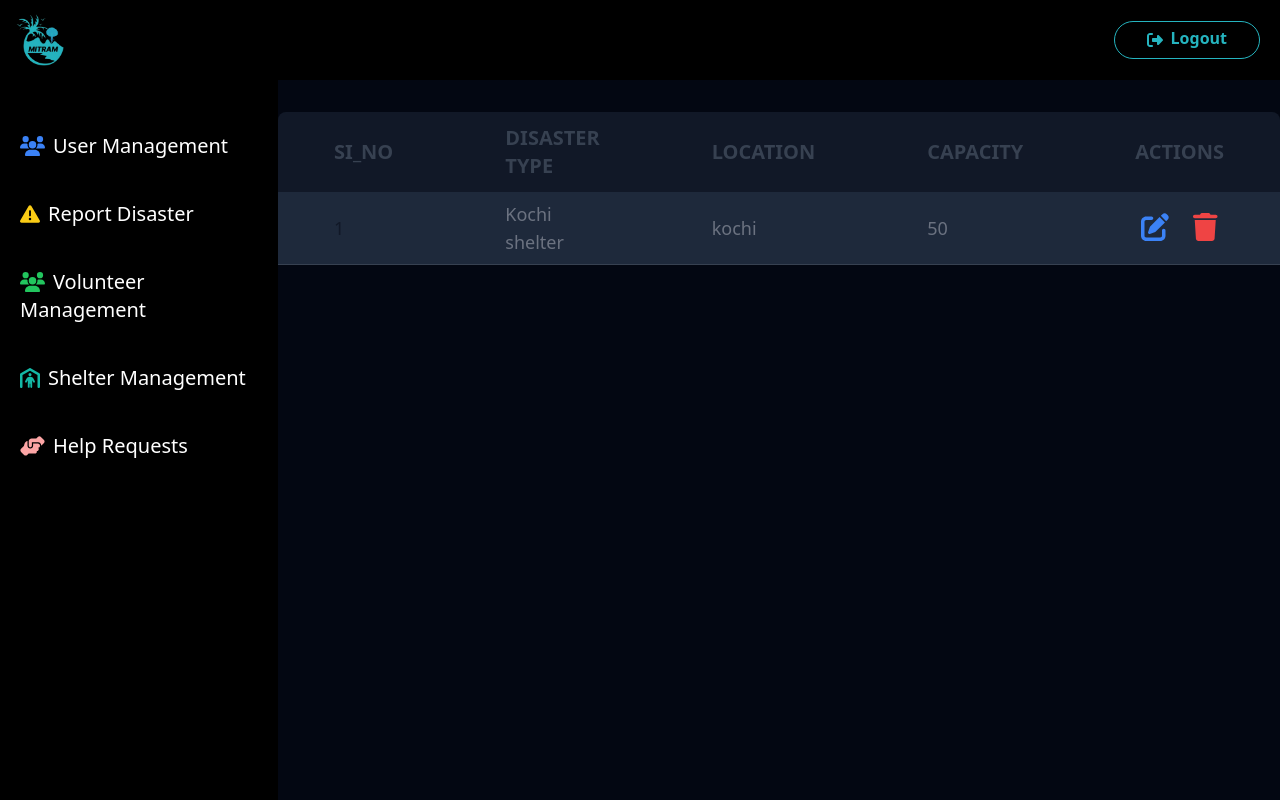
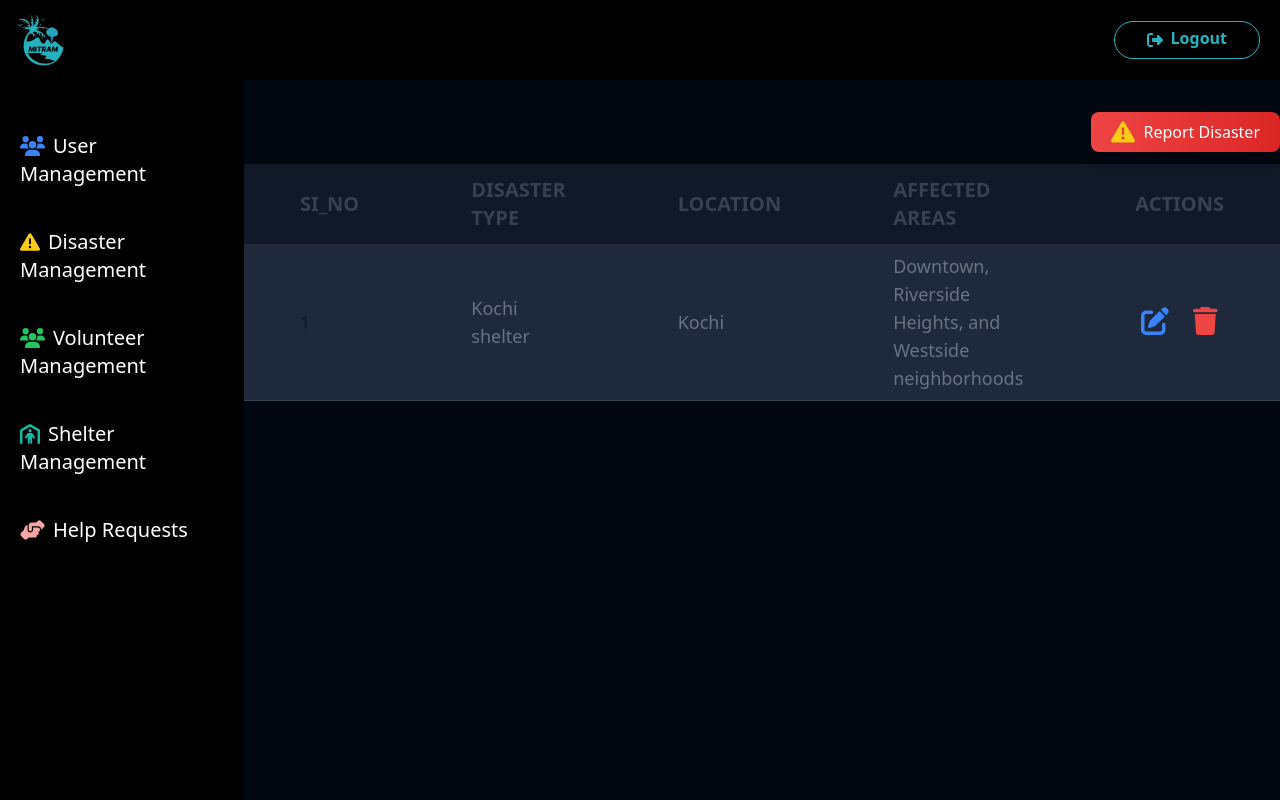
Before and after one commit to RENJITHPS10/mitram_frontend, a React (Vite) app: page /disastermngm in a window 1280 px wide. Built offline with nearby package versions, Linux system fonts and the light colour scheme.

Commit message:
changes updated

```diff
--- a/src/components/Adminsidebar.jsx
+++ b/src/components/Adminsidebar.jsx
@@ -17,7 +17,7 @@ function Adminsidebar() {
                 <Link to={'/disastermngm'}>
                     <h1 className='text-xl text-white p-5'>
                         <FontAwesomeIcon icon={faTriangleExclamation} className='me-2 text-yellow-400' />
-                        Report Disaster
+                        Disaster Management
                     </h1>
                 </Link>
                 <Link to={'/volunteermngm'}>
--- a/src/pages/DisasterManagement.jsx
+++ b/src/pages/DisasterManagement.jsx
@@ -1,56 +1,55 @@
-import React from 'react'
-import Adminsidebar from '../components/Adminsidebar'
-import AdminHeader from '../components/AdminHeader'
-import { FontAwesomeIcon } from '@fortawesome/react-fontawesome'
-import { faEdit, faTrash } from '@fortawesome/free-solid-svg-icons'
+import React, { useState } from 'react';
+import Adminsidebar from '../components/Adminsidebar';
+import AdminHeader from '../components/AdminHeader';
+import { FontAwesomeIcon } from '@fortawesome/react-fontawesome';
+import { faEdit, faTrash, faTriangleExclamation } from '@fortawesome/free-solid-svg-icons';
+
+function DisasterManagement() {
+  // State to control the modal visibility
+  const [isModalOpen, setIsModalOpen] = useState(false);
 
 
-function DisasterManagement() {
+
+
+
+
+
   return (
     <>
       <AdminHeader />
       <div className='flex'>
         <Adminsidebar />
-                <div className='bg-gray-950  w-full '>
-                    <div className='flex justify-center  h-screen pt-28'>
-
-
-                        <div className="relative overflow-x-auto  max-w-6xl  sm:rounded-lg">
+        <div className='bg-gray-950 w-full'>
+          <div className='flex justify-center h-screen pt-28'>
+            <div className="relative overflow-x-auto max-w-6xl sm:rounded-lg">
               <div className='overflow-x-auto'>
-                                <table className="w-full text-sm text-left   shadow-xl text-gray-500 dark:text-gray-400">
-                                    <thead className="text-xs text-gray-700   bg-gray-900 dark:text-gray-400 uppercase">
+                <div className='flex justify-end'>
+                  <button
+                    className="text-white px-5 py-2 bg-gradient-to-r from-red-500 to-red-600 rounded-lg shadow-lg hover:from-red-700 hover:to-red-800 transform transition duration-300 mb-3"
+                    onClick={() => setIsModalOpen(true)}
+                  >
+                    <FontAwesomeIcon icon={faTriangleExclamation} className='me-2 text-yellow-400 fa-xl' />
+                    Report Disaster
+                  </button>
+                </div>
+                <table className="w-full text-sm text-left shadow-xl text-gray-500 dark:text-gray-400">
+                  <thead className="text-xs text-gray-700 bg-gray-900 dark:text-gray-400 uppercase">
                     <tr>
-                                            <th scope="col" className="md:px-14 px-5 md:py-3 text-xl">
-                                                SI_NO
-                                            </th>
-                                            <th scope="col" className="md:px-14 px-5 md:py-3 text-xl">
-                                              Disaster Type
-                                            </th>
-                                            <th scope="col" className="md:px-14 px-5 md:py-3 text-xl">
-                                                Location
-                                            </th>
-                                            <th scope="col" className="md:px-14 px-5 md:py-3 text-xl">
-                                                Capacity
-                                            </th>
-                                            <th scope="col" className="md:px-14 px-5 md:py-3 text-xl">
-                                                ACTIONs
-                                            </th>
+                      <th scope="col" className="md:px-14 px-5 md:py-3 text-xl">SI_NO</th>
+                      <th scope="col" className="md:px-14 px-5 md:py-3 text-xl">Disaster Type</th>
+                      <th scope="col" className="md:px-14 px-5 md:py-3 text-xl">Location</th>
+                      <th scope="col" className="md:px-14 px-5 md:py-3 text-xl">Affected Areas</th>
+                      <th scope="col" className="md:px-14 px-5 md:py-3 text-xl">ACTIONs</th>
                     </tr>
                   </thead>
                   <tbody>
-                                        <tr className=" border-b bg-slate-800 border-gray-700 hover:bg-gray-800 ">
+                    <tr className="border-b bg-slate-800 border-gray-700 hover:bg-gray-800">
                       <th scope="row" className="md:px-14 px-5 py-2 text-lg font-medium text-gray-900 whitespace-nowrap dark:text-white">
                         1
                       </th>
-                                            <td className="md:px-14 px-5 py-2 text-lg">
-                                                Kochi shelter
-                                            </td>
-                                            <td className="md:px-14 px-5 py-2 text-lg">
-                                                kochi
-                                            </td>
-                                            <td className="md:px-14 px-5 py-2 text-lg">
-                                                50
-                                            </td>
+                      <td className="md:px-14 px-5 py-2 text-lg">Kochi shelter</td>
+                      <td className="md:px-14 px-5 py-2 text-lg">Kochi</td>
+                      <td className="md:px-14 px-5 py-2 text-lg">Downtown, Riverside Heights, and Westside neighborhoods</td>
                       <td className="px-6 py-4 text-center space-x-4">
                         <button className="text-blue-500 hover:text-blue-600">
                           <FontAwesomeIcon icon={faEdit} className='fa-2x me-2' />
@@ -60,22 +59,73 @@ function DisasterManagement() {
                         </button>
                       </td>
                     </tr>
-
-
                   </tbody>
                 </table>
               </div>
             </div>
-
-
+          </div>
         </div>
       </div>
 
+      {/* Modal for Reporting Disaster */}
+      {isModalOpen && (
+        <div className="fixed inset-0 bg-gray-800 bg-opacity-50 flex items-center justify-center">
+          <div className="bg-white rounded-lg shadow-lg p-6 w-1/3">
+            <h2 className="text-2xl font-semibold mb-4">Report a Disaster</h2>
+            <form >
+              <div className="mb-4">
+                <label htmlFor="disasterType" className="block text-lg mb-2">Disaster Type</label>
+                <input
+                  type="text"
 
+                  className="w-full px-4 py-2 border rounded-md"
+                  placeholder="Enter disaster type"
+                  required
+                />
               </div>
+              <div className="mb-4">
+                <label htmlFor="location" className="block text-lg mb-2">Location</label>
+                <input
+                  type="text"
+                  id="location"
+                  name="location"
 
+                  className="w-full px-4 py-2 border rounded-md"
+                  placeholder="Enter location"
+                  required
+                />
+              </div>
+              <div className="mb-4">
+                <label htmlFor="affectedAreas" className="block text-lg mb-2">Affected Areas</label>
+                <textarea
+                  id="affectedAreas"
+                  name="affectedAreas"
+
+                  className="w-full px-4 py-2 border rounded-md"
+                  placeholder="Enter affected areas"
+                  required
+                ></textarea>
+              </div>
+              <div className="flex justify-end space-x-4">
+                <button
+                  onClick={() => setIsModalOpen(false)}
+                  className="px-5 py-2 bg-gray-500 text-white rounded-md"
+                >
+                  Close
+                </button>
+                <button
+
+                  className="px-5 py-2 bg-blue-500 text-white rounded-md"
+                >
+                  Submit
+                </button>
+              </div>
+            </form>
+          </div>
+        </div>
+      )}
     </>
-    )
+  );
 }
 
-export default DisasterManagement
+export default DisasterManagement;
```
Lines whose indentation alone changed are shown as unchanged.
